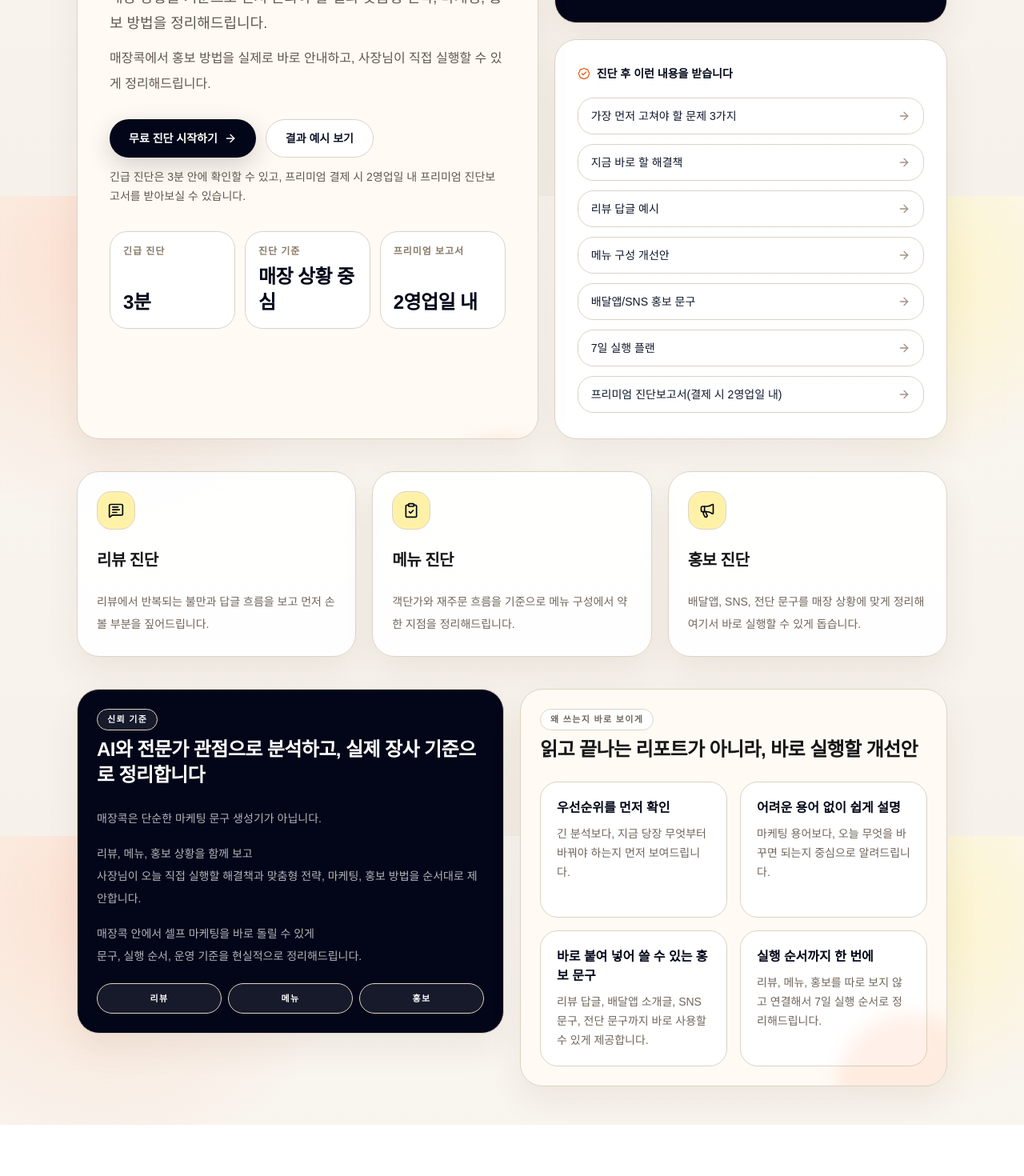
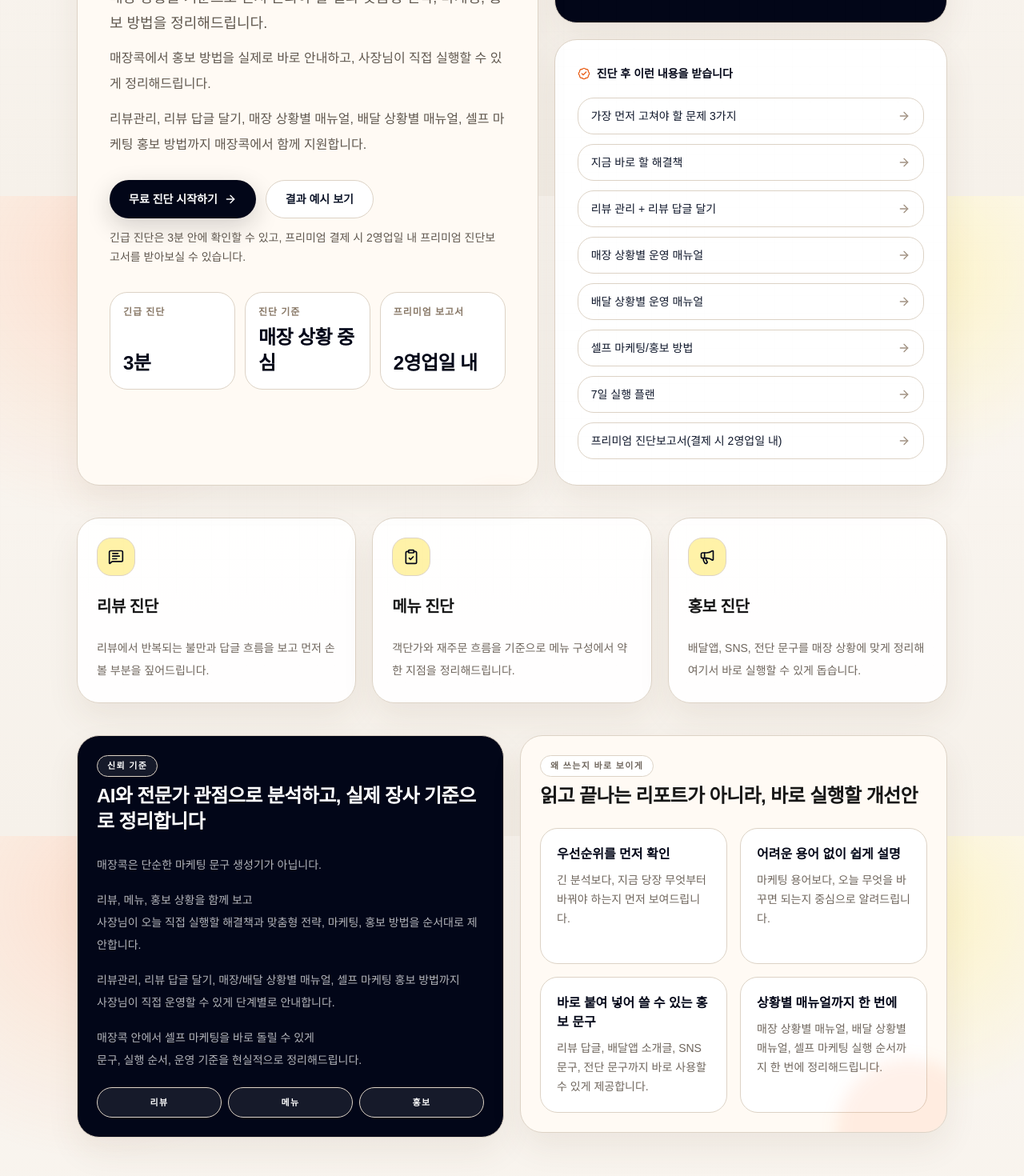
Before and after one commit to NACADMIC/storecok, a Next.js app: page / in a window 1280 px wide. Shown: the part 555-2025 px from the top of the page at 80% size. Before the commit the page ends 1961 px from the top, so only its background shows below. Built offline with nearby package versions, Linux system fonts and the light colour scheme; no server answers; a web font is replaced by a local one.

Commit message:
Add_full_support_service_copy

```diff
--- a/src/app/page.tsx
+++ b/src/app/page.tsx
@@ -41,9 +41,10 @@ const miniStats = [
 const outputPreview = [
   "가장 먼저 고쳐야 할 문제 3가지",
   "지금 바로 할 해결책",
-  "리뷰 답글 예시",
-  "메뉴 구성 개선안",
-  "배달앱/SNS 홍보 문구",
+  "리뷰 관리 + 리뷰 답글 달기",
+  "매장 상황별 운영 매뉴얼",
+  "배달 상황별 운영 매뉴얼",
+  "셀프 마케팅/홍보 방법",
   "7일 실행 플랜",
   "프리미엄 진단보고서(결제 시 2영업일 내)",
 ];
@@ -64,9 +65,9 @@ const reasons = [
       "리뷰 답글, 배달앱 소개글, SNS 문구, 전단 문구까지 바로 사용할 수 있게 제공합니다.",
   },
   {
-    title: "실행 순서까지 한 번에",
+    title: "상황별 매뉴얼까지 한 번에",
     description:
-      "리뷰, 메뉴, 홍보를 따로 보지 않고 연결해서 7일 실행 순서로 정리해드립니다.",
+      "매장 상황별 매뉴얼, 배달 상황별 매뉴얼, 셀프 마케팅 실행 순서까지 한 번에 정리해드립니다.",
   },
 ];
 
@@ -115,6 +116,10 @@ export default async function Home() {
             </p>
             <p className="mt-3 max-w-[34rem] text-sm leading-7 text-[#5f574e] sm:text-base sm:leading-8">
               매장콕에서 홍보 방법을 실제로 바로 안내하고, 사장님이 직접 실행할 수 있게 정리해드립니다.
+            </p>
+            <p className="mt-3 max-w-[34rem] text-sm leading-7 text-[#5f574e] sm:text-base sm:leading-8">
+              리뷰관리, 리뷰 답글 달기, 매장 상황별 매뉴얼, 배달 상황별 매뉴얼, 셀프
+              마케팅 홍보 방법까지 매장콕에서 함께 지원합니다.
             </p>
 
             <div className="mt-7 flex flex-col gap-3 sm:flex-row">
@@ -251,6 +256,11 @@ export default async function Home() {
               사장님이 오늘 직접 실행할 해결책과 맞춤형 전략, 마케팅, 홍보 방법을 순서대로 제안합니다.
             </p>
             <p>
+              리뷰관리, 리뷰 답글 달기, 매장/배달 상황별 매뉴얼, 셀프 마케팅 홍보 방법까지
+              <br />
+              사장님이 직접 운영할 수 있게 단계별로 안내합니다.
+            </p>
+            <p>
               매장콕 안에서 셀프 마케팅을 바로 돌릴 수 있게
               <br />
               문구, 실행 순서, 운영 기준을 현실적으로 정리해드립니다.
```
